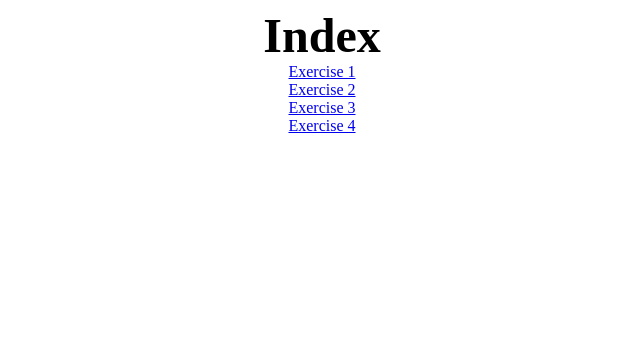
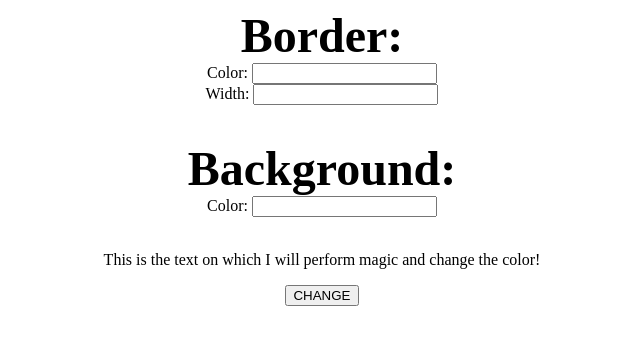
Before and after one commit to arisvinsant/EECS448_Lab03, a plain HTML site: page Exercise4/Exercise4.html in a window 1280 px wide. Shown: the whole page, without its empty margins (318-958 px from the left). Drawn offline with Linux system fonts and the light colour scheme.

Commit message:
Updates to Exercise 4

```diff
--- /dev/null
+++ b/Exercise4/Dummy.css
@@ -0,0 +1,7 @@
+p
+{
+    color: black;
+    background-color:"white";
+    border-style: solid;
+    border-color: "white"
+}
--- a/Exercise4/Exercise4.html
+++ b/Exercise4/Exercise4.html
@@ -2,22 +2,36 @@
 <html>
 <head>
     <title>
-        Lab 03 Index
+        Exercise 4
     </title>
 </head>
 <body>
+    <script>
+    function change()
+    {
+    let textDem = document.getElementById("magicText");
+    textDem.style.borderColor = 'rgb(${document.getElementById("bordRed").value}, ${document.getElementById("bordGreeen").value}, ${document.getElementById("bordBlue").value})';
+    textDem.style.borderWidth = document.getElementById("bordWidth").value;
+    textDem.style.backColor = 'rgb(${document.getElementById("groundRed").value}, ${document.getElementById("groundGreeen").value}, ${document.getElementById("groundBlue").value})';
+    }
+    </script>
   <center>
   <font size="15">
-           <b>Index</b>
+           <b>Border:</b>
   </font>
+  <br>
+    Color: <input type="text" id='textColor'><br>
+    Width: <input type="text" id='textWidth'><br>
     <br>
-    <a href="EECS448_Lab03/Exercise1.html">Exercise 1</a>
     <br>
-    <a href="EECS448_Lab03/Exercise2.html">Exercise 2</a>
+    <font size="15">
+             <b>Background:</b>
+    </font>
     <br>
-    <a href="EECS448_Lab03/Exercise3.html">Exercise 3</a>
+    Color: <input type="text" id='backColor'><br>
     <br>
-    <a href="EECS448_Lab03/Exercise4.html">Exercise 4</a>
+    <p id="newText"> This is the text on which I will perform magic and change the color!</p>
+    <button type="button" onclick="change()">CHANGE</button>
   </center>
 </body>
 </html>
```
